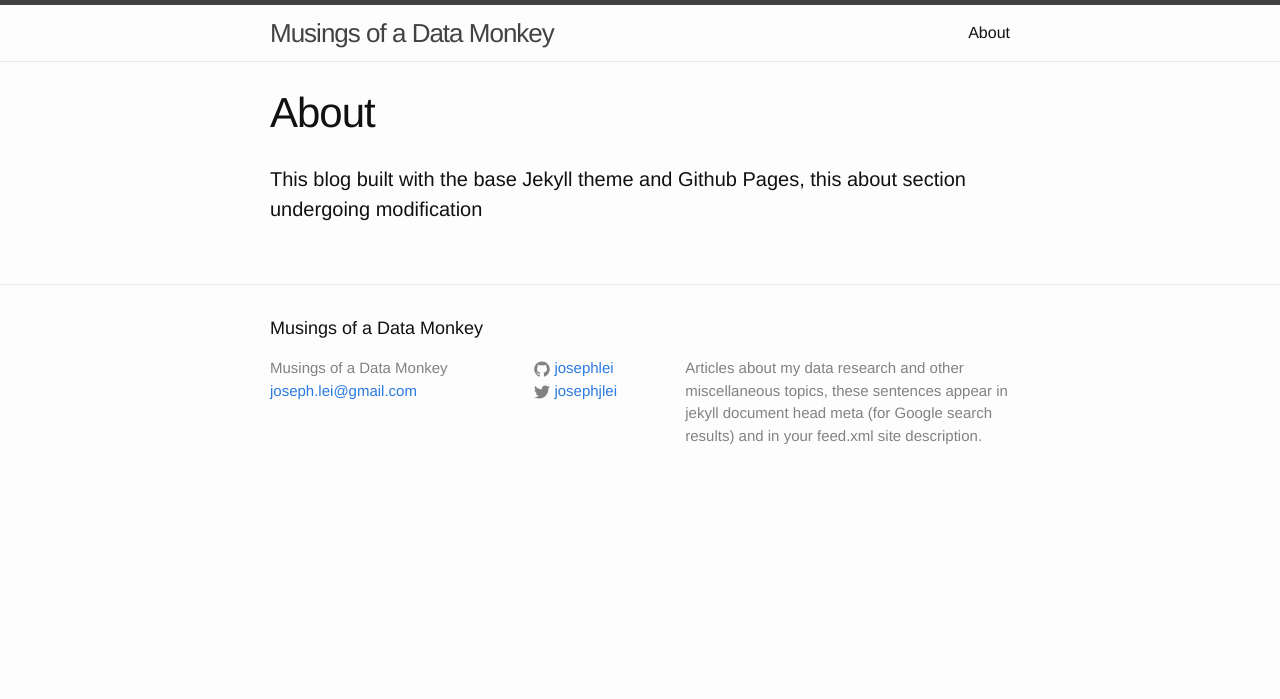
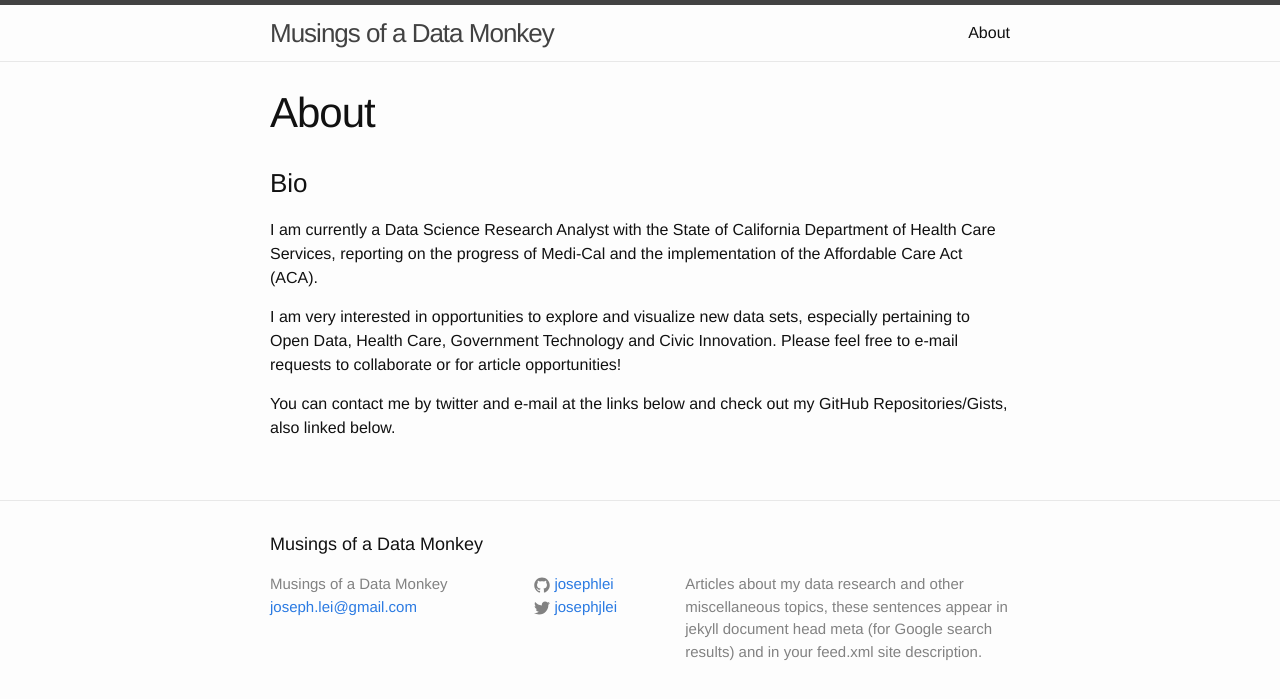
Before and after one commit to josephlei/jjl-website, a Jekyll site: the page built from about.md, in a window 1280 px wide. Shown: the top 699 px of the page. Built offline with Jekyll 4.4.1, drawn with Linux system fonts in a browser that asks for light colours.

Commit message:
Update about.md

```diff
--- a/about.md
+++ b/about.md
@@ -4,4 +4,10 @@ title: About
 permalink: /about/
 ---
 
-####This blog built with the base Jekyll theme and Github Pages, this about section undergoing modification
+###Bio
+
+I am currently a Data Science Research Analyst with the State of California Department of Health Care Services, reporting on the progress of Medi-Cal and the implementation of the Affordable Care Act (ACA).
+
+I am very interested in opportunities to explore and visualize new data sets, especially pertaining to Open Data, Health Care, Government Technology and Civic Innovation.  Please feel free to e-mail requests to collaborate or for article opportunities!
+
+You can contact me by twitter and e-mail at the links below and check out my GitHub Repositories/Gists, also linked below.
```
